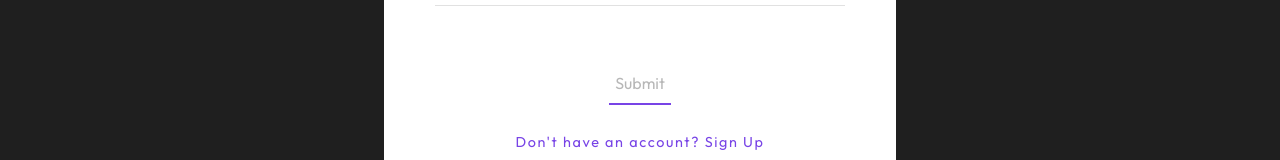
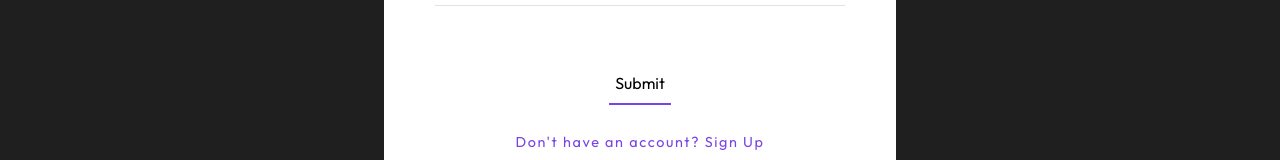
Before and after one commit to Claudia-teng/ticket-club, a React (Create React App) app: page /login in a window 1280 px wide. Shown: the part 439-599 px from the top of the page. Built offline with nearby package versions, Linux system fonts and the light colour scheme.

Commit message:
fix: enable login button when init

```diff
--- a/src/pages/Login/Login.js
+++ b/src/pages/Login/Login.js
@@ -5,7 +5,7 @@ import styles from "./Login.module.sass";
 
 function Login({ isLogin, setUserInfo, setIsLogin }) {
   let navigate = useNavigate();
-  const [init, setInit] = useState(true);
+  const [init, setInit] = useState(false);
   const [email, setEmail] = useState("demo@test.com");
   const [validEmail, setValidEmail] = useState(true);
   const [validPassword, setValidPassword] = useState(true);
```
